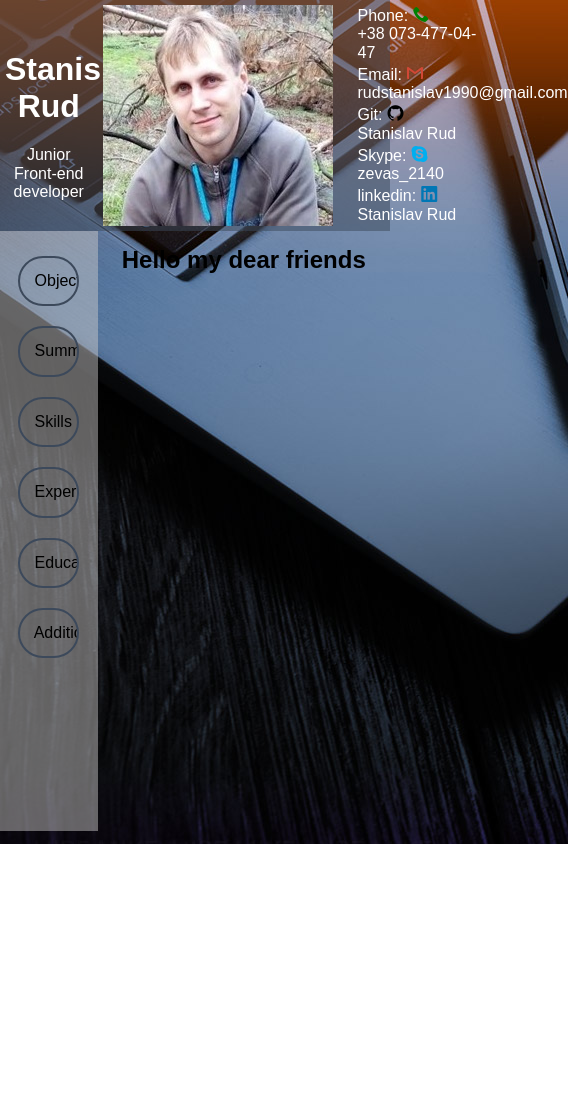
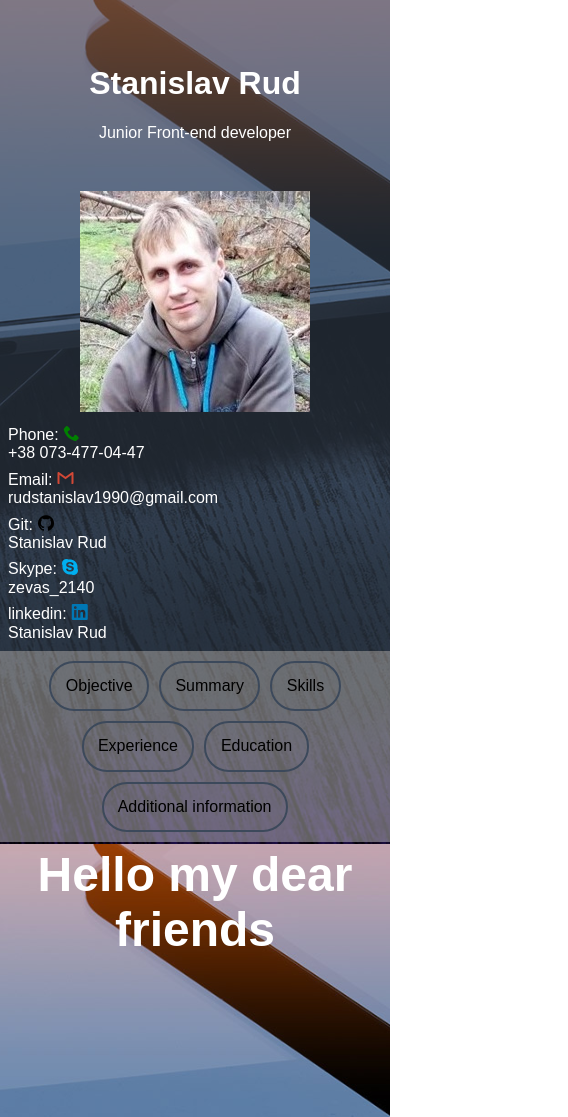
Before and after one commit to StanislavRud/my_pages, a plain HTML site: page CV_v2/index.html in a window 390 px wide. Shown: the top 1117 px of the page, 568 px wide, since content can reach past the window. Before the commit the page ends 844 px from the top, so only its background shows below. Drawn offline with Linux system fonts and the light colour scheme; files whose address does not match are found by name.

Commit message:
CV mobile 30%

```diff
--- a/CV_v2/index.html
+++ b/CV_v2/index.html
@@ -3,6 +3,7 @@
 <head>
     <meta charset="UTF-8">
     <title>CV_Rud_Stanislav</title>
+    <meta name="viewport" content="width=device-width">
     <link href="normalize.css" rel="stylesheet">
     <link rel="stylesheet" href="style.css">
     <link rel="stylesheet" href="https://use.fontawesome.com/releases/v5.7.2/css/all.css" integrity="sha384-fnmOCqbTlWIlj8LyTjo7mOUStjsKC4pOpQbqyi7RrhN7udi9RwhKkMHpvLbHG9Sr" crossorigin="anonymous">
--- a/CV_v2/style.css
+++ b/CV_v2/style.css
@@ -6,9 +6,15 @@
     /*border: 1px solid black;*/
 }
 
+html {
+    height: 100%;
+}
+
 body {
+    height: 100%;
     font-family: sans-serif;
-    background: url("img/web-background.jpg");
+    background: url(img/web-background.jpg) fixed 100% 100% no-repeat;
+    background-size: cover;
     }
 
 h1, p, a {
@@ -19,7 +25,12 @@ a {
     text-decoration: none;
 }
 
+header {
+    height: 25%;
+}
+
 header .info {
+    height: 100%;
     max-width: 1180px;
     margin: 0 auto;
     display: flex;
@@ -39,6 +50,7 @@ header .name {
 }
 .photo img{
     display: block;
+    height: 100%;
 }
 
 .contacts {
@@ -65,13 +77,16 @@ header .name {
     flex-direction: column;
     border-width: 20px;
     /*border-bottom: 1px solid black;*/
-    border-bottom: 1px solid transparent;
-    max-width: 150px;
-    transition: all 1s;
 
 }
 
-.container_contacts ul li:hover {
+.container_contacts ul a {
+    max-width: 150px;
+    transition: all 1s;
+    border-bottom: 1px solid transparent;
+}
+
+.container_contacts ul a:hover {
     border-bottom: 1px solid black;
     max-width: 100%;
 
@@ -128,11 +143,10 @@ i, [class*=" icon-"] {
 }
 
 .wrapper {
+    height: 75%;
     display: flex;
     max-width: 1180px;
     margin: 0 auto;
-    height: 600px;
-    overflow: hidden;
 }
 
 .wrapper .left_colum {
@@ -177,7 +191,6 @@ i, [class*=" icon-"] {
 .wrapper .right_colum {
     padding: 5px;
     width: 75%;
-    /*display: flex;*/
     flex-direction: column;
     text-align: center;
     justify-content: center;
@@ -190,18 +203,133 @@ i, [class*=" icon-"] {
 }
 
 .right_colum h2{
-    color: black;
+    font-size: 3em;
+    color: white;
 }
 
 .right_colum h3{
-    color: black;
-    border-bottom: 2px solid black;
+    font-size: 3em;
+    color: white;
+    border-bottom: 2px solid rgba(203, 201, 201, 0.48);
     display: inline-block;
     padding: 0 10%;
     margin: 15px 0;
 }
 
+.right_colum p {
+    color: white;
+}
 
-.right_colum p {
-    color: black;
+@media screen and (max-width: 1064px){
+    .wrapper {
+        flex-direction: column;
+    }
+
+    .wrapper .left_colum {
+        width: 100%;
+    }
+
+    .left_colum form{
+        display: flex;
+        justify-content: center;
+        flex-wrap: wrap;
+    }
+
+    .left_colum p {
+        margin: 10px;
+    }
+    .left_colum input[type = button] {
+        width: 100%;
+        margin: 0;
+    }
+    .wrapper .right_colum {
+        width: 100%;
+        margin: 0;
+    }
+
 }
+
+@media screen and (max-width: 700px){
+
+    body {
+        height: 108%;
+    }
+
+    header {
+        height: auto;
+        width: 100%;
+    }
+
+    .info {
+        flex-direction: column;
+        width: 100%;
+        flex-wrap: wrap;
+    }
+
+    header .name {
+        margin: 10% 0;
+        width: 100%;
+    }
+
+    header .photo {
+        margin: 0 auto;
+    }
+
+    header .contacts {
+        width: 100%;
+        padding: 5px;
+    }
+
+    header .container_contacts {
+        width: 100%;
+    }
+
+    .container_contacts li {
+        margin: 3px;
+    }
+    .left_colum input[type = button]:focus{
+        margin: 0 auto;
+    }
+
+    .left_colum p {
+        margin: 5px;
+    }
+
+}
+
+@media screen and (min-width: 700px) {
+
+    html {
+        width: 100%;
+    }
+
+    header {
+        height: 50%;
+    }
+
+    header .info {
+        width: 100%;
+        flex-wrap: wrap;
+    }
+
+    header .name {
+        width: 50%;
+    }
+
+    header .photo {
+        margin: auto;
+    }
+
+    header .contacts {
+        width: 100%;
+        padding: 5px;
+    }
+
+    header .container_contacts ul {
+        flex-direction: inherit;
+    }
+
+    header .container_contacts li {
+        display: block;
+    }
+}
```
Also changed, not shown: CV_v2/script.js (+1 -37 lines).
